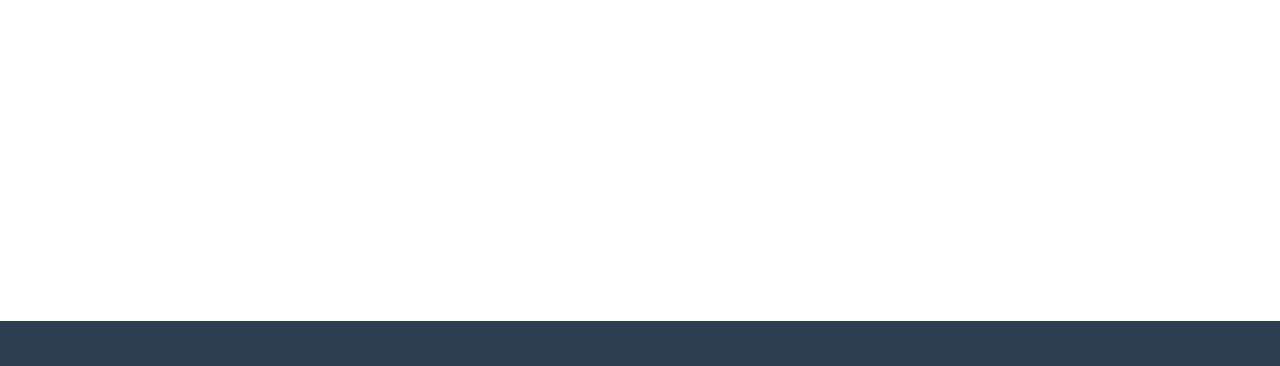
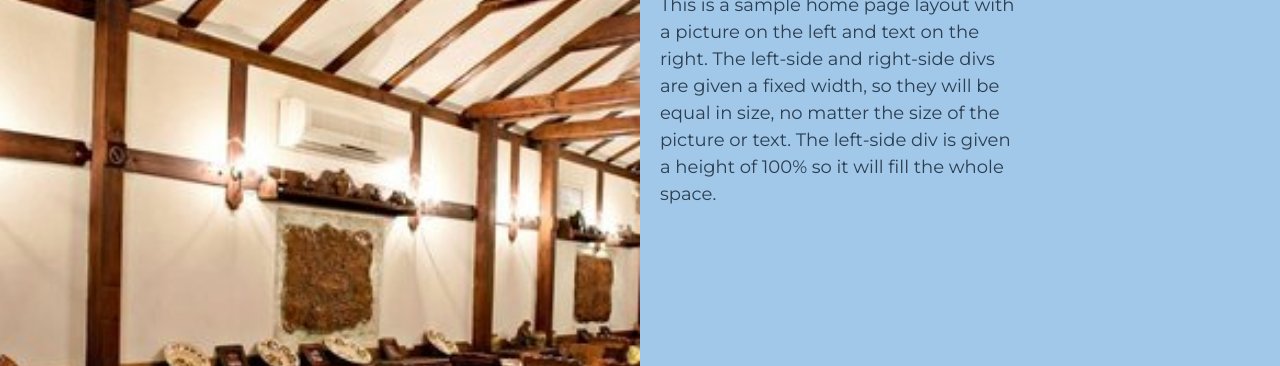
Before and after one commit to Scanu46/DLB-Resub, a plain HTML site: page index.html in a window 1280 px wide. Shown: the part 164-530 px from the top of the page. Drawn offline with nearby package versions, Linux system fonts and the light colour scheme.

Commit message:
font-pics

```diff
--- a/index.html
+++ b/index.html
@@ -11,7 +11,6 @@
      <link rel="stylesheet" href="https://cdnjs.cloudflare.com/ajax/libs/font-awesome/5.15.3/css/all.min.css">
      <link rel="stylesheet" href="style.css">
     <title>De La Brescanu</title>
-
 </head>
 <body>
     <!--Navbar taken from CodingNepal-->
@@ -30,6 +29,15 @@
         <li><a href="gallery.html">Gallery</a></li>
       </ul>
     </nav>
+    <div class="home-page">
+        <div class="left-side">
+          <img src="/assets/restaurant.jpg" alt="restaurant">
+        </div>
+        <div class="right-side">
+          <h1>Welcome to De La Brescanu</h1>
+          <p>This is a sample home page layout with a picture on the left and text on the right. The left-side and right-side divs are given a fixed width, so they will be equal in size, no matter the size of the picture or text. The left-side div is given a height of 100% so it will fill the whole space.</p>
+        </div>
+      </div>
     <script src="https://cdn.jsdelivr.net/npm/bootstrap@5.0.2/dist/js/bootstrap.bundle.min.js" integrity="sha384-MrcW6ZMFYlzcLA8Nl+NtUVF0sA7MsXsP1UyJoMp4YLEuNSfAP+JcXn/tWtIaxVXM" crossorigin="anonymous"></script>
     <footer class="text-center text-lg-start">
       <!-- Grid container -->
--- a/style.css
+++ b/style.css
@@ -17,6 +17,8 @@
   }
   body{
     font-family: montserrat;
+    color: #2c3e50;
+    background-color: #a1c7e9;
   }
   nav{
     background: #2c3e50;
@@ -228,3 +230,28 @@ h3 {
     height: auto;
     margin: 20px;
 }
+.home-page {
+    display: flex;
+    height: 100vh;
+  }
+
+  .left-side {
+    width: 50%;
+    height: 100%;
+    background-color: #a1c7e9;
+    display: flex;
+    align-items: center;
+    justify-content: center;
+  }
+
+  .left-side img {
+    width: 100%;
+    height: 100%;
+    object-fit: cover;
+  }
+
+  .right-side {
+    width: 50%;
+    padding: 20px;
+    background-color: #a1c7e9;
+  }
```
Also changed, not shown: menu.html (+5 -0 lines), assets/cartofi.jpg (added), assets/papanasi.jpg (added), assets/wine.jpg (added).
